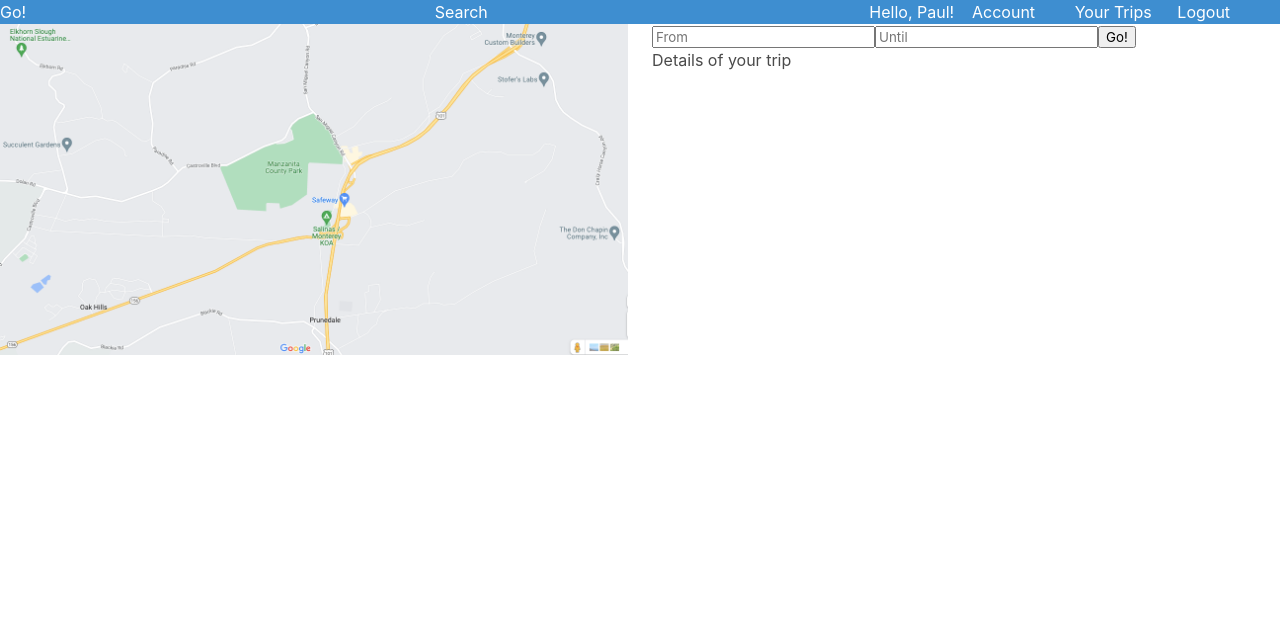
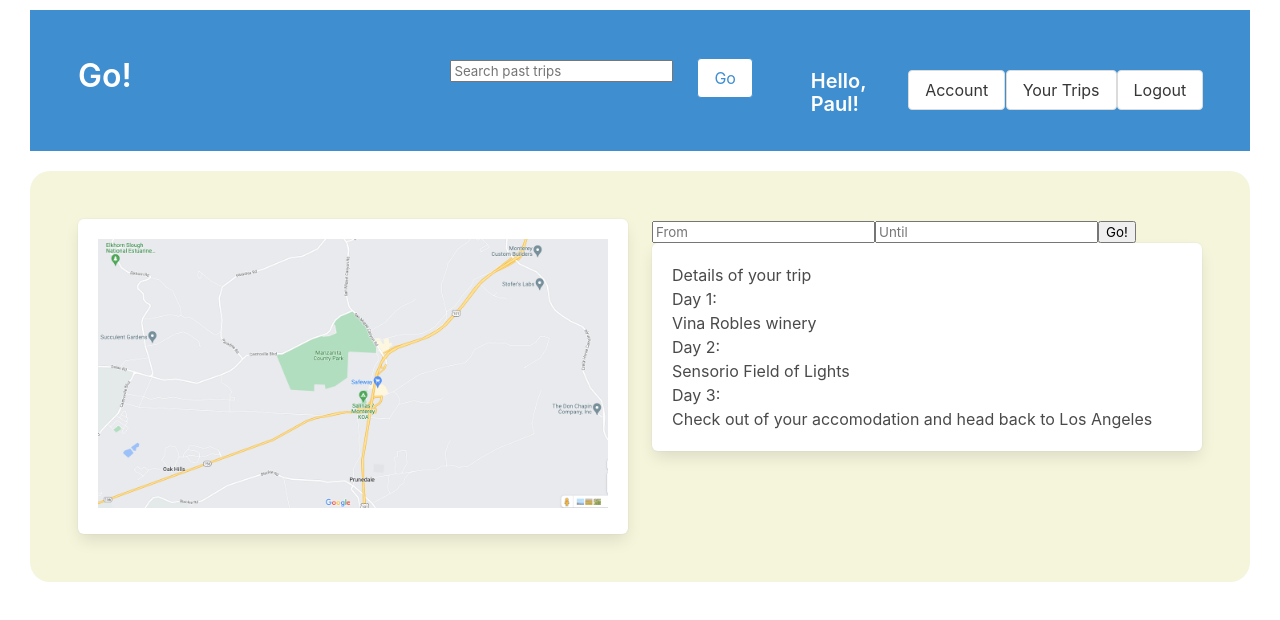
Before and after one commit to paulkasidit/go, a React (Create React App) app: page / in a window 1280 px wide. Shown: the top 620 px of the page. Built offline with nearby package versions, Linux system fonts and the light colour scheme.

Commit message:
working on layout of static site

```diff
--- a/src/components/App.css
+++ b/src/components/App.css
@@ -0,0 +1,12 @@
+.webContainer{
+  margin-right: 30px;
+  margin-left: 30px;
+  margin-top: 10px;
+}
+
+.contentContainer{
+  background-color: beige;
+  width: 100%;
+  margin-top: 20px;
+  border-radius: 20px;
+}
--- a/src/components/App.js
+++ b/src/components/App.js
@@ -3,14 +3,19 @@ import HeaderControl from "./HeaderControl";
 import MainControl from "./MainControl";
 import TripInfoControl from "./TripInfoControl";
 import 'bulma/css/bulma.min.css';
+import './App.css';
 
 function App(){
   return(
     <React.Fragment>
-      <section class = "hero is-info is-large">
+      <div class = "webContainer">
+            <section class = "hero is-info is-primary">
+                  <div class = "hero-body">
                     <HeaderControl/>
+                </div>
             </section>
-      <div class = "webContainer">
+      <div class = "contentContainer">
+        <section class = "section">
               <div class = "columns">
                 <div class = "column">
                     <MainControl/>
@@ -19,7 +24,10 @@ function App(){
                   <TripInfoControl/>
                 </div>
               </div>
+        </section>
       </div>
+    </div>
+
     </React.Fragment>
   )
 }
--- a/src/components/Header/AccountInfo.js
+++ b/src/components/Header/AccountInfo.js
@@ -4,18 +4,27 @@ import "./Header.css";
 function AccountInfo() {
   return (
     <React.Fragment>
+      <nav class = "breadcrumb is-right">
+
+      </nav>
       <div class = "columns is-gapless">
         <div class = "column">
-          <p>Hello, Paul!</p>
+            <h5 class = "title is-5">Hello, Paul!</h5>
         </div>
         <div class = "column">
-          <p>Account</p>
+          <button class = "button is-outlined">
+            <a href = "#">Account</a>
+          </button>
         </div>
         <div class = "column">
-          <p>Your Trips</p>
+          <button class = "button is-outlined">
+            <a href = "#">Your Trips</a>
+          </button>
         </div>
         <div class = "column">
-          <p>Logout</p>
+          <button class = "button is-outlined">
+            <a href = "#">Logout</a>
+          </button>
         </div>
     </div>
     </React.Fragment>
--- a/src/components/Header/Navbar.js
+++ b/src/components/Header/Navbar.js
@@ -3,7 +3,7 @@ import React from "react";
 function NavBar() {
   return (
     <React.Fragment>
-      <p>Go!</p>
+      <h1 class = "title">Go!</h1>
     </React.Fragment>
   )
 }
--- a/src/components/Header/Searchbar.js
+++ b/src/components/Header/Searchbar.js
@@ -1,9 +1,21 @@
 import React from "react";
+import "./Header.css"
 
 function SearchBar() {
   return (
     <React.Fragment>
-      <p>Search</p>
+      <div class = "columns">
+        <div class = "column">
+          <div class = "searchBar">
+            <input type  = "text" placeholder = "Search past trips"></input>
+          </div>
+        </div>
+        <div class = "column">
+          <button class = "button is-info is-outlined is rounded has-background-white">
+            Go
+          </button>
+        </div>
+      </div>
     </React.Fragment>
   )
 }
--- a/src/components/HeaderControl.js
+++ b/src/components/HeaderControl.js
@@ -1,4 +1,5 @@
 import React from 'react';
+import "./Header/Header.css"
 import Navbar from './Header/NavBar';
 import SearchBar from './Header/SearchBar';
 import AccountDetail from './Header/AccountDetail';
@@ -9,15 +10,17 @@ class HeaderControl extends React.Component {
   render(){
     return(
       <React.Fragment>
-        <div class = "columns is-wide">
+        <div class = "headerContainer">
+          <div class = "columns">
             <div class = "column">
               <Navbar/>
             </div>
             <div class = "column">
               <SearchBar/>
             </div>
-          <div class = "column">
+              <nav class = "is-breadcrumb is-right">
                 <AccountInfo/>
+              </nav>
           </div>
         </div>
       </React.Fragment>
--- a/src/components/Main/Main.css
+++ b/src/components/Main/Main.css
@@ -0,0 +1,3 @@
+.mainContainer{
+
+}
--- a/src/components/MainControl.js
+++ b/src/components/MainControl.js
@@ -1,5 +1,6 @@
 import React from 'react';
 import "./App.css";
+import "./Main/Main.css"
 import AirBnbAPI from './Main/AirbnbAPI';
 import GoogleMapsAPI from './Main/GoogleMapsAPI';
 
@@ -8,7 +9,9 @@ class MainControl extends React.Component {
   render(){
     return(
       <React.Fragment>
-        <GoogleMapsAPI/>
+          <div class = "box">
+            <GoogleMapsAPI/>
+          </div>
       </React.Fragment>
     )
   }
--- a/src/components/TripInfo/TripInfo.js
+++ b/src/components/TripInfo/TripInfo.js
@@ -4,7 +4,15 @@ import "./TripInfo.css";
 function TripInfo() {
   return (
     <React.Fragment>
-      <p>Details of your trip</p>
+      <div class = "box">
+        <p>Details of your trip</p>
+        <p>Day 1:</p>
+        <p>Vina Robles winery</p>
+        <p>Day 2:</p>
+        <p>Sensorio Field of Lights</p>
+        <p>Day 3:</p>
+        <p>Check out of your accomodation and head back to Los Angeles</p>
+      </div>
     </React.Fragment>
   )
 }
--- a/src/components/TripInfoControl.js
+++ b/src/components/TripInfoControl.js
@@ -1,5 +1,6 @@
 import React from 'react';
 import "./App.css";
+import "./TripInfo/TripInfo.css";
 import TripInfo from './TripInfo/TripInfo';
 import InputForm from './TripInfo/InputForm';
 
```
Lines whose indentation alone changed are shown as unchanged.
